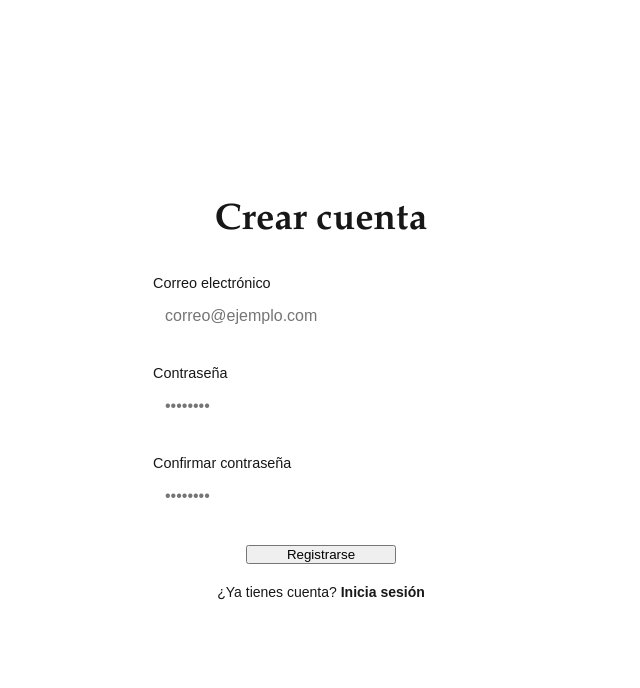
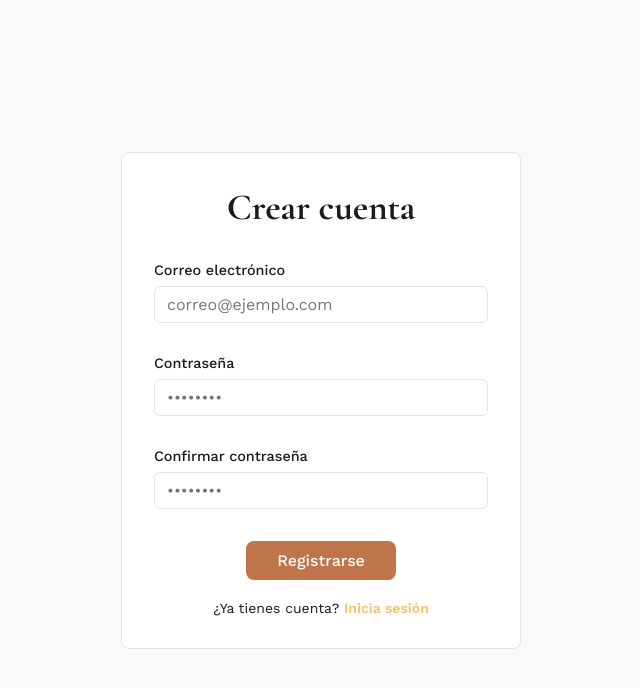
Before and after one commit to AzulMontalvo/dictionary-app, a Next.js app: page /register in a window 1280 px wide. Shown: the top 688 px of the page, without its empty margins (319-959 px from the left). Built offline with nearby package versions, Linux system fonts and the light colour scheme; no server answers.

Commit message:
style: global styles

```diff
--- a/src/app/globals.css
+++ b/src/app/globals.css
@@ -1,34 +1,81 @@
 :root {
-  --background: #ffffff;
-  --foreground: #171717;
+  --background: #f9f9f9;
+  --foreground: #1B1C19;
+  --white: #ffffff;
+    --primary: #593027;
+    --primary-soft: rgba(89, 48, 39, 0.1);
+    --secondary: #BF7449;
+    --secondary-soft: rgba(191, 116, 73, 0.2);
+    --tertiary: #F2C46D;
+    --tertiary-soft: rgba(242, 196, 109, 0.3);
+    --accent: #E49E00;
+    --error: #ef4444;
+    --errorAlt: #b91c1c;
+
+    /* Subtle Colors */
+    --gray: #ACABA7;
+    --light-gray: #e4e4e4;
+    --mid-gray: #777773;
+    --dark-gray: #474744;
+
+    /* Input Focus Transitions */
+    --boxShadowTransition: box-shadow 0.6s ease;
+    --boxShadowTransition: box-shadow 0.6s ease;
 }
 
-@media (prefers-color-scheme: dark) {
+@font-face {
+    font-family: 'Garamond';
+    font-weight: 100 700;
+    src: url('/fonts/Garamond.ttf');
+}
+
+@font-face {
+    font-family: 'GaramondItalic';
+    font-weight: 100 700;
+    src: url('/fonts/GaramondItalic.ttf');
+}
+
+@font-face {
+    font-family: 'WorkSans';
+    font-weight: 100 900;
+    src: url('/fonts/WorkSans.ttf');
+}
+
+@font-face {
+    font-family: 'WorkSansItalic';
+    font-weight: 100 900;
+    src: url('/fonts/WorkSansItalic.ttf');
+}
+
+/* @media (prefers-color-scheme: dark) {
   :root {
     --background: #0a0a0a;
     --foreground: #ededed;
   }
+} */
+
+html {
+  min-height: 100vh;
+  font-size: 16px;
 }
 
-html {
-  height: 100%;
-}
-
-html,
+/* html,
 body {
   max-width: 100vw;
   overflow-x: hidden;
-}
+} */
 
 body {
-  min-height: 100%;
+  min-height: 100vh;
+  margin: 0;
+  padding: 0;
   display: flex;
   flex-direction: column;
   color: var(--foreground);
   background: var(--background);
-  font-family: Arial, Helvetica, sans-serif;
-  -webkit-font-smoothing: antialiased;
-  -moz-osx-font-smoothing: grayscale;
+  font-family: 'WorkSans', sans-serif;
+  /* -webkit-font-smoothing: antialiased;
+  -moz-osx-font-smoothing: grayscale; */
 }
 
 * {
@@ -42,8 +89,187 @@ a {
   text-decoration: none;
 }
 
-@media (prefers-color-scheme: dark) {
+h1, h2, h3, h4, h5, h6, p, figure, blockquote, dl, dd {
+    margin: 0;
+}
+
+select, input, button, textarea {
+    font-family: inherit;
+    font-size: inherit;
+    line-height: inherit;
+}
+
+input, select, button, textarea {
+    background: none;
+    border: none;
+    outline: none;
+}
+
+input, select {
+  width: 100%;
+}
+
+input[type="search"]::-webkit-search-decoration,
+input[type="search"]::-webkit-search-cancel-button,
+input[type="search"]::-webkit-search-results-button,
+input[type="search"]::-webkit-search-results-decoration {
+  -webkit-appearance: none;
+  display: none;
+}
+
+/* Page mobile*/
+.page-fmob {
+  height: auto;
+  max-width: 100vw;
+  margin: 0 auto;
+  padding: 2rem 2rem;
+}
+
+/* @media (prefers-color-scheme: dark) {
   html {
     color-scheme: dark;
   }
+} */
+
+.outlined-gray {
+  outline: 2px solid var(--light-gray);
+  outline-offset: 2px;
 }
+
+/* Custom styles */
+.icon-btn {
+  display: flex;
+  align-items: center;
+  gap: 0.5rem;
+  padding: 0.5rem;
+  border-radius: 8px;
+  cursor: pointer;
+  transition: background-color 0.15s, color 0.15s, box-shadow 0.15s;
+}
+
+.text-btn {
+  display: flex;
+  align-items: center;
+  gap: 0.5rem;
+  padding: 0.5rem;
+  color: var(--secondary);
+  font-size: 0.875rem;
+  font-weight: 500;
+  cursor: pointer;
+  transition: background-color 0.15s, color 0.15s, box-shadow 0.15s;
+}
+
+.primary-btn {
+  padding: 0.625rem;
+  background-color: var(--secondary);
+  color:var(--white);
+  border: none;
+  border-radius: 8px;
+  font-size: 1rem;
+  font-weight: 500;
+  cursor: pointer;
+  transition: background-color 0.2s;
+}
+
+.outlined-btn {
+  padding: 0.625rem;
+  border: none;
+  border-radius: 8px;
+  color: var(--foreground);
+  font-size: 1rem;
+  font-weight: 500;
+  outline: 1px solid var(--light-gray);
+  outline-offset: 2px;
+  cursor: pointer;
+  transition: background-color 0.2s;
+}
+
+/* Search fields */
+.input-wrapper {
+  position: relative;
+  display: flex;
+  align-items: center;
+  padding: 0.75rem 1rem;
+  border-radius: 8px;
+  transition: var(--boxShadowTransition);
+}
+
+.input-wrapper:focus-within {
+    box-shadow: 0 0 0 2px var(--secondary);
+}
+
+.query-input {
+  padding-left: 1rem;
+  color: var(--dark-gray);
+  font-size: 1rem;
+  font-style: italic;
+  transition: var(--boxShadowTransition);
+}
+
+
+.clear-search-btn {
+  position: absolute;
+  right: 12px;
+  top: 50%;
+  transform: translateY(-50%);
+  background: none;
+  border: none;
+  padding: 4px;
+  cursor: pointer;
+  color: #999;
+  border-radius: 50%;
+  display: flex;
+  align-items: center;
+  justify-content: center;
+  transition: all 0.2s;
+}
+
+.select-wrapper {
+  display: flex;
+  align-items: start;
+  padding: 0.5rem 0.75rem;
+  border-radius: 8px;
+  transition: border-color 0.15s, box-shadow 0.15s;
+}
+
+/* Specific */
+.results-span {
+  font-size: 0.75rem;
+  color: var(--secondary);
+  font-weight: 500;
+  /* font-style: italic; */
+}
+
+.category-tag {
+  width: fit-content;
+  /* min-height: 18px; */
+  padding: 0.15rem 0.5rem;
+  border-radius: 8px;
+  background: var(--primary);
+  color: var(--white);
+  font-family: 'WorkSans', sans-serif;
+  font-size: 0.65rem;
+  text-transform: uppercase;
+}
+
+.term-tag {
+  width: fit-content;
+  padding: 0.15rem 0.5rem;
+  border-radius: 8px;
+  background: var(--secondary);
+  color: var(--background);
+  font-family: 'WorkSans', sans-serif;
+  font-size: 0.65rem;
+}
+
+.save-btn {
+  display: flex;
+  align-items: center;
+  justify-content: center;
+  width: 2rem;
+  height: 2rem;
+  border-radius: 999px;
+  background-color: var(--light-gray);
+  color: var(--dark-gray);
+  transition: background-color 0.15s, color 0.15s, box-shadow 0.15s;
+}
```
